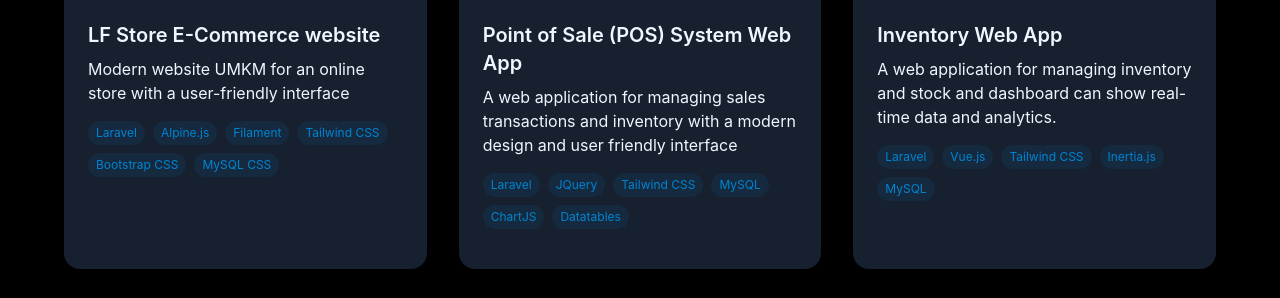
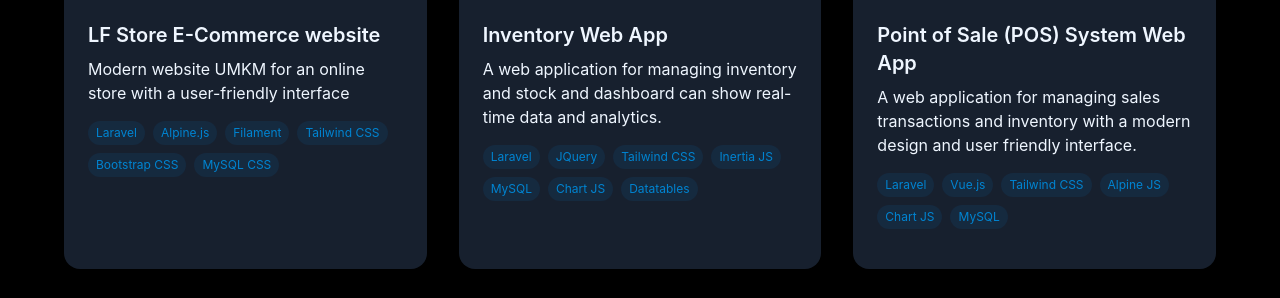
Before and after one commit to luqmanfauzy/portfolio-profile, a plain HTML site: page index.html in a window 1280 px wide. Shown: the part 2575-2873 px from the top of the page. Drawn offline with nearby package versions, Linux system fonts and the light colour scheme; a web font is replaced by a local one.

Commit message:
fix wrong title between project 2 & 3

```diff
--- a/index.html
+++ b/index.html
@@ -405,15 +405,16 @@
                         </div>
                     </div>
                     <div class="p-6">
-                        <h3 class="text-xl font-semibold mb-2 text-light">Point of Sale (POS) System Web App</h3>
-                        <p class="text-light mb-4">A web application for managing sales transactions and
-                            inventory with a modern design and user friendly interface</p>
+                        <h3 class="text-xl font-semibold mb-2 text-light">Inventory Web App</h3>
+                        <p class="text-light mb-4">A web application for managing inventory and stock and
+                            dashboard can show real-time data and analytics.</p>
                         <div class="flex flex-wrap gap-2 mb-4">
                             <span class="px-2 py-1 bg-accent/10 text-accent text-xs rounded-full">Laravel</span>
                             <span class="px-2 py-1 bg-accent/10 text-accent text-xs rounded-full">JQuery</span>
                             <span class="px-2 py-1 bg-accent/10 text-accent text-xs rounded-full">Tailwind CSS</span>
+                            <span class="px-2 py-1 bg-accent/10 text-accent text-xs rounded-full">Inertia JS</span>
                             <span class="px-2 py-1 bg-accent/10 text-accent text-xs rounded-full">MySQL</span>
-                            <span class="px-2 py-1 bg-accent/10 text-accent text-xs rounded-full">ChartJS</span>
+                            <span class="px-2 py-1 bg-accent/10 text-accent text-xs rounded-full">Chart JS</span>
                             <span class="px-2 py-1 bg-accent/10 text-accent text-xs rounded-full">Datatables</span>
                         </div>
                     </div>
@@ -441,14 +442,15 @@
                         </div>
                     </div>
                     <div class="p-6">
-                        <h3 class="text-xl font-semibold mb-2 text-light">Inventory Web App</h3>
-                        <p class="text-light mb-4">A web application for managing inventory and stock and
-                            dashboard can show real-time data and analytics.</p>
+                        <h3 class="text-xl font-semibold mb-2 text-light">Point of Sale (POS) System Web App</h3>
+                        <p class="text-light mb-4">A web application for managing sales transactions and
+                            inventory with a modern design and user friendly interface.</p>
                         <div class="flex flex-wrap gap-2 mb-4">
                             <span class="px-2 py-1 bg-accent/10 text-accent text-xs rounded-full">Laravel</span>
                             <span class="px-2 py-1 bg-accent/10 text-accent text-xs rounded-full">Vue.js</span>
                             <span class="px-2 py-1 bg-accent/10 text-accent text-xs rounded-full">Tailwind CSS</span>
-                            <span class="px-2 py-1 bg-accent/10 text-accent text-xs rounded-full">Inertia.js</span>
+                            <span class="px-2 py-1 bg-accent/10 text-accent text-xs rounded-full">Alpine JS</span>
+                            <span class="px-2 py-1 bg-accent/10 text-accent text-xs rounded-full">Chart JS</span>
                             <span class="px-2 py-1 bg-accent/10 text-accent text-xs rounded-full">MySQL</span>
                         </div>
                     </div>
```
